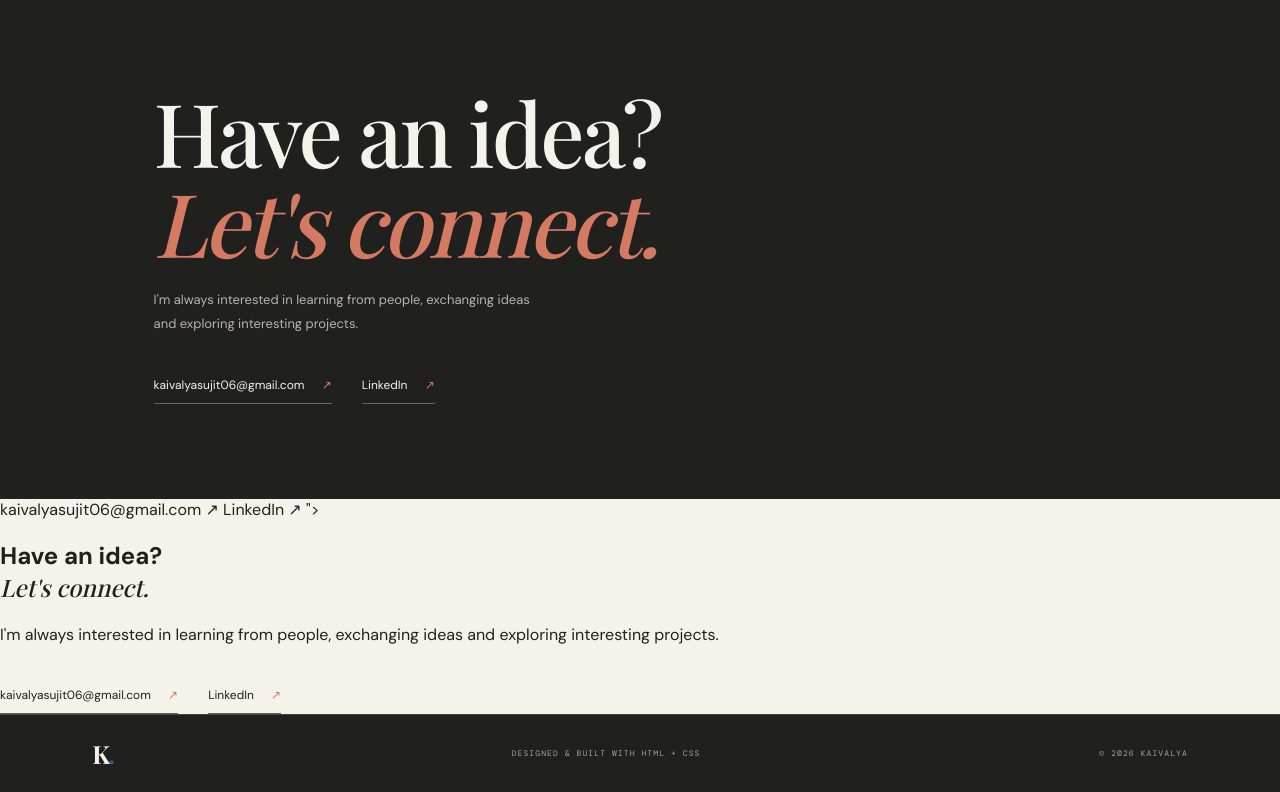
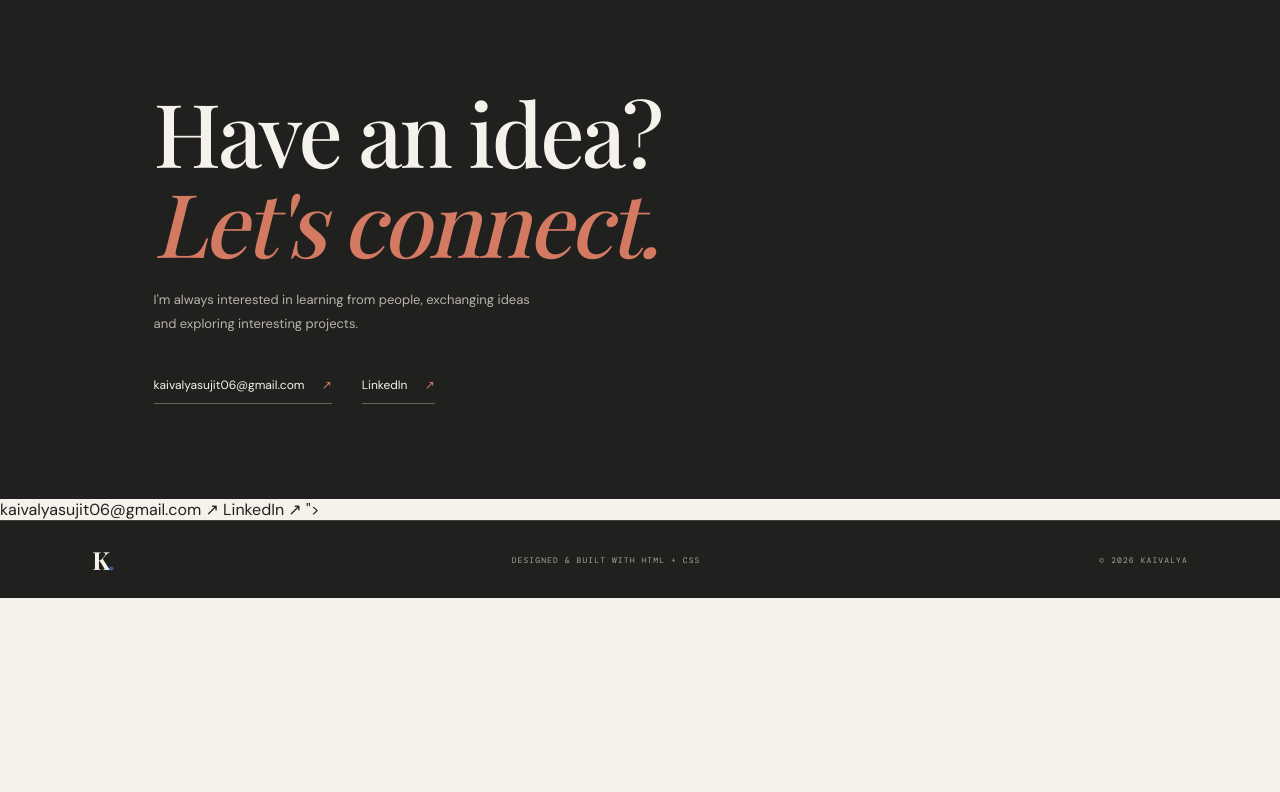
Before and after one commit to kaivalyasujit06-create/kaivalya-portfolio, a plain HTML site: page index.html in a window 1280 px wide. Shown: the part 3454-4246 px from the top of the page. After the commit the page ends 4052 px from the top, so only its background shows below. Drawn offline with nearby package versions, Linux system fonts and the light colour scheme.

Commit message:
Remove contact section from index.html
Removed contact section including email and LinkedIn links.

```diff
--- a/index.html
+++ b/index.html
@@ -126,22 +126,6 @@
 </section>">
         <!-- Replace the placeholder email and LinkedIn URL before publishing. -->
 
-
-     <h2>Have an idea?<br><em>Let's connect.</em></h2>
-
-      <p>I'm always interested in learning from people, exchanging ideas and exploring interesting projects.</p>
-
-      <div class="contact-links">
-        <a href="mailto:kaivalyasujit06@gmail.com">
-          kaivalyasujit06@gmail.com <span>↗</span>
-        </a>
-
-        <a href="https://www.linkedin.com/in/kaivalya-gaonkar-b45859430/" target="_blank" rel="noopener noreferrer">
-          LinkedIn <span>↗</span>
-        </a>
-      </div>
-    </section>
-
   </main>
 
   <footer class="site-footer">
```
